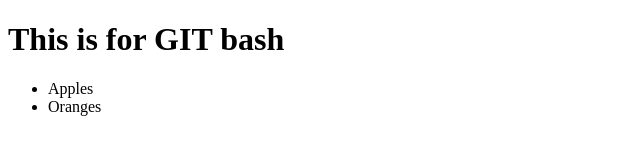
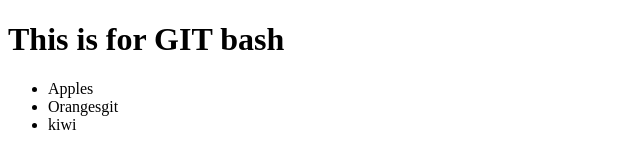
Before and after one commit to alexanderaasir-tech/Pre-Bootcamp, a plain HTML site: page index.html in a window 1280 px wide. Shown: the full height of the page, 0-640 px from the left. Drawn offline with Linux system fonts and the light colour scheme.

Commit message:
more fruits

```diff
--- a/index.html
+++ b/index.html
@@ -9,7 +9,8 @@
     <h1>This is for GIT bash</h1>
     <ul>
         <li>Apples</li>
-        <li>Oranges</li>
+        <li>Orangesgit </li>
+        <li>kiwi</li>
     </ul>
 </body>
 </html>
```
